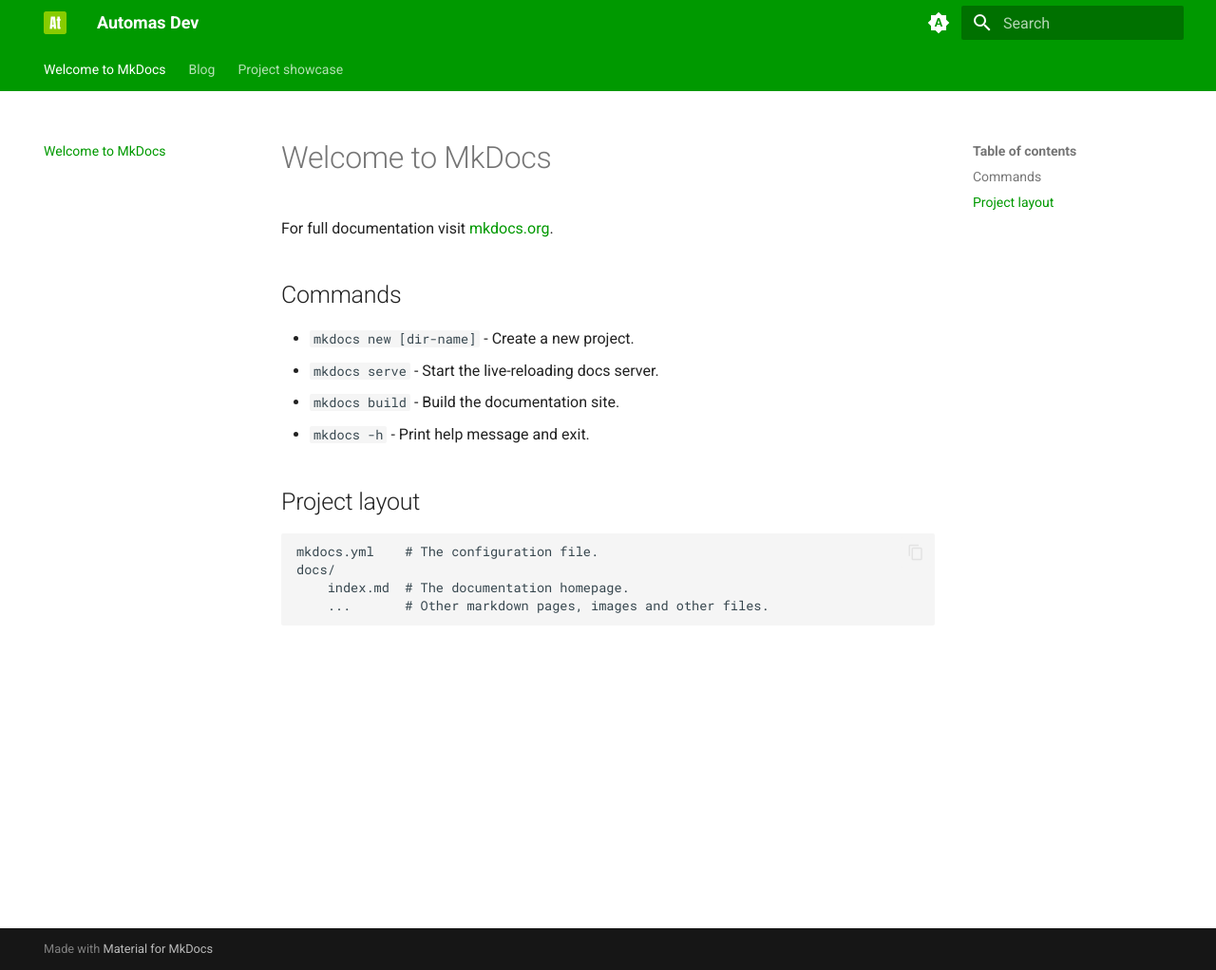
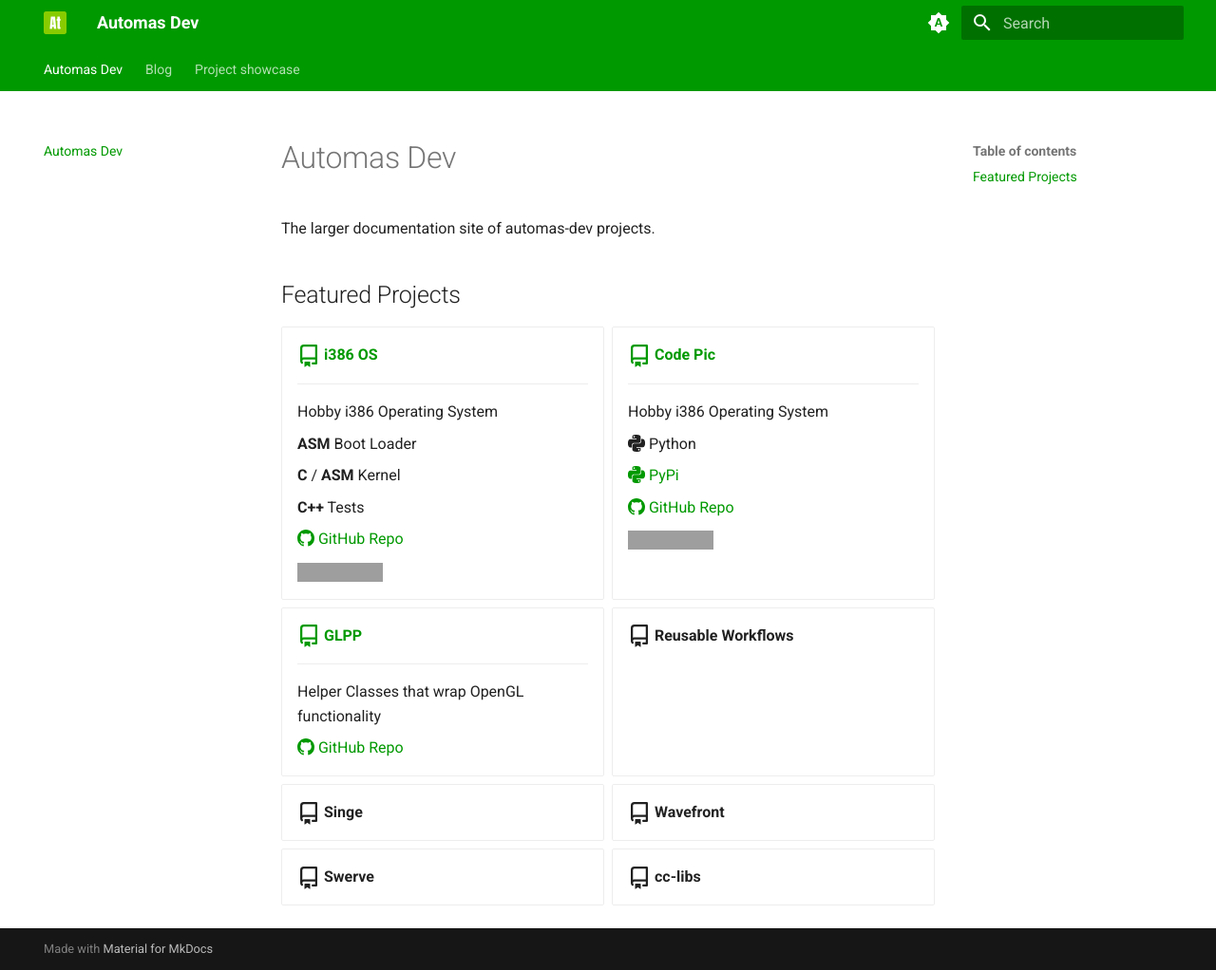
Before and after one commit to automas-dev/automas-dev.github.io, an MkDocs documentation site: the page built from docs/index.md, in a window 1280 px wide and 1022 px high. Shown: the whole window at 95% size. Built offline with MkDocs 1.6.1 and Material for MkDocs 9.7.7, drawn with Linux system fonts in a browser that asks for light colours; grey boxes are pictures that could not be loaded.

Commit message:
Replace mkdocs welcome with featured projcets

```diff
--- a/docs/index.md
+++ b/docs/index.md
@@ -1,17 +1,82 @@
-# Welcome to MkDocs
+# Automas Dev
 
-For full documentation visit [mkdocs.org](https://www.mkdocs.org).
+The larger documentation site of automas-dev projects.
 
-## Commands
+## Featured Projects
 
-* `mkdocs new [dir-name]` - Create a new project.
-* `mkdocs serve` - Start the live-reloading docs server.
-* `mkdocs build` - Build the documentation site.
-* `mkdocs -h` - Print help message and exit.
+<div class="grid cards" markdown>
 
-## Project layout
+-   [:octicons-repo-16:{.lg .middle} __i386 OS__](project_showcase/os.md)
 
-    mkdocs.yml    # The configuration file.
-    docs/
-        index.md  # The documentation homepage.
-        ...       # Other markdown pages, images and other files.
+    ---
+
+    Hobby i386 Operating System
+
+    __ASM__ Boot Loader
+
+    __C__ / __ASM__ Kernel
+
+    __C++__ Tests
+
+    [:octicons-mark-github-16: GitHub Repo](https://github.com/automas-dev/os/)
+
+    [![CI Tests](https://github.com/automas-dev/os/actions/workflows/ci.yml/badge.svg){.middle}](https://github.com/automas-dev/os/actions/workflows/ci.yml)
+
+-   [:octicons-repo-16:{.lg .middle} __Code Pic__](project_showcase/codepic.md)
+
+    ---
+
+    Hobby i386 Operating System
+
+    :simple-python: Python
+
+    [:simple-python: PyPi](https://pypi.org/project/codepic/)
+
+    [:octicons-mark-github-16: GitHub Repo](https://github.com/automas-dev/codepic/)
+
+    [![ci](https://github.com/automas-dev/codepic/actions/workflows/ci.yml/badge.svg){.middle}](https://github.com/automas-dev/codepic/actions/workflows/ci.yml)
+
+-   [:octicons-repo-16:{.lg .middle} __GLPP__](project_showcase/glpp.md)
+
+    ---
+
+    Helper Classes that wrap OpenGL functionality
+
+    [:octicons-mark-github-16: GitHub Repo](https://github.com/automas-dev/glpp/)
+
+-   :octicons-repo-16:{.lg .middle} __Reusable Workflows__
+
+-   :octicons-repo-16:{.lg .middle} __Singe__
+
+-   :octicons-repo-16:{.lg .middle} __Wavefront__
+
+-   :octicons-repo-16:{.lg .middle} __Swerve__
+
+-   :octicons-repo-16:{.lg .middle} __cc-libs__
+
+</div>
+
+<!--
+### TODO
+
+#### Extras
+
+- vector py
+- quickbake
+- fridge
+- dispatch queue
+- vim-scarpet
+
+#### ???
+
+- plot?
+- word search?
+- ios ui stuff?
+- forth?
+
+#### Private
+
+- resume
+- souprfood
+- hinj
+-->
```
